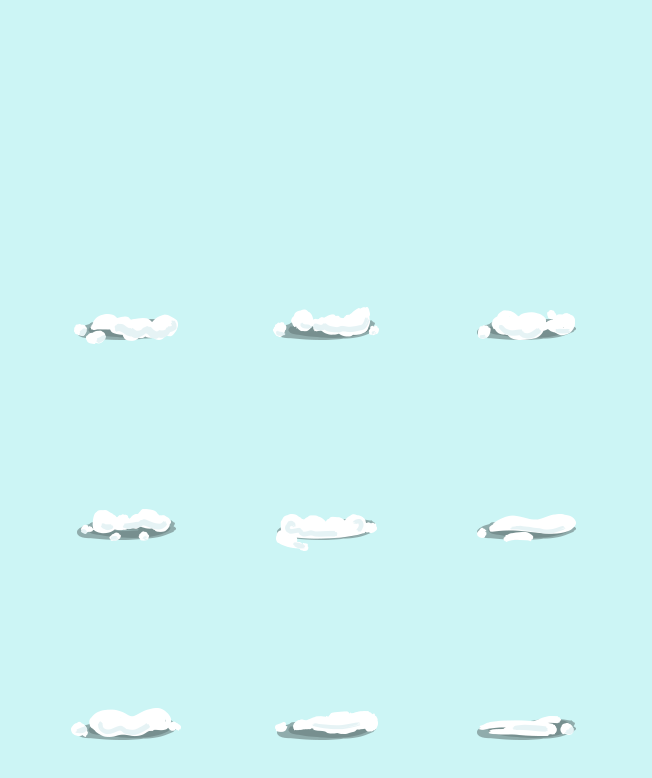
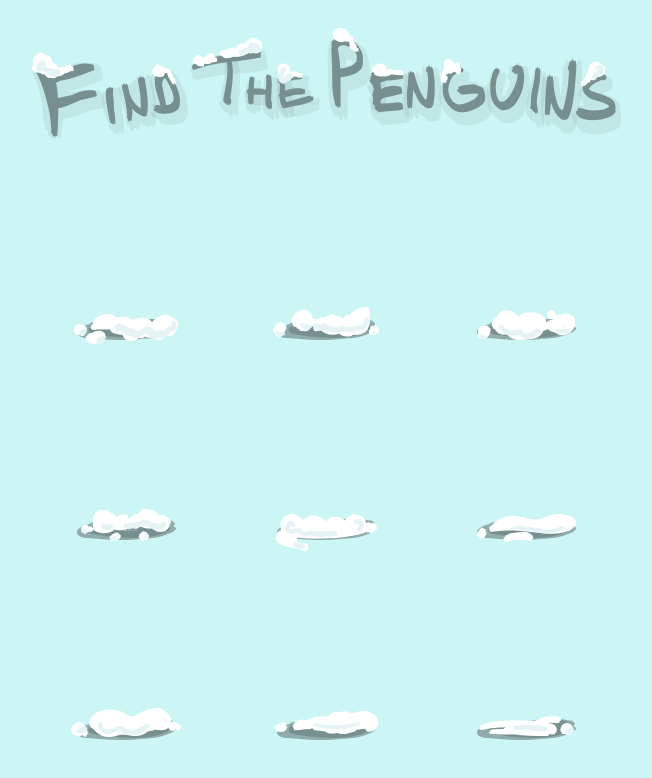
Before and after one commit to KeeneKolbeinsen-Tafaoa/csspenguinproject, a plain HTML site: page index.html in a window 1280 px wide. Shown: the whole page, without its empty margins (314-966 px from the left). Drawn offline with Linux system fonts and the light colour scheme; files whose address does not match are found by name.

Commit message:
Update style.css

```diff
--- a/style.css
+++ b/style.css
@@ -9,7 +9,7 @@ body {
 #title {
 	width: 600px;
 	height: 150px;
-	background-image:url('penguin_title.png');
+	background-image:url('media/penguin_title.png');
 }
 .penguin1:hover {
 	background-image:url('media/mound_1_hover.png');
```
